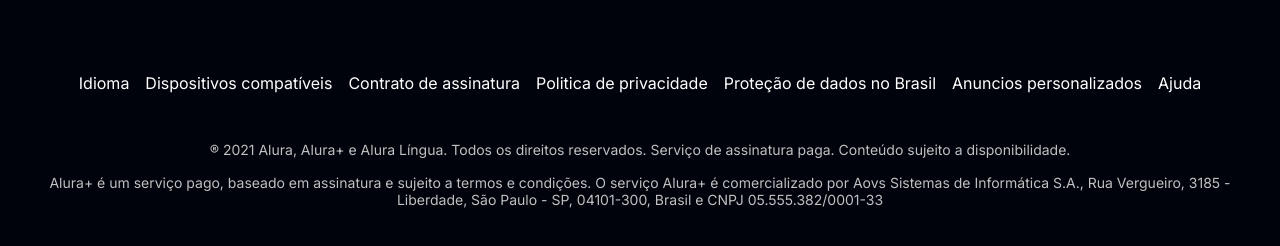
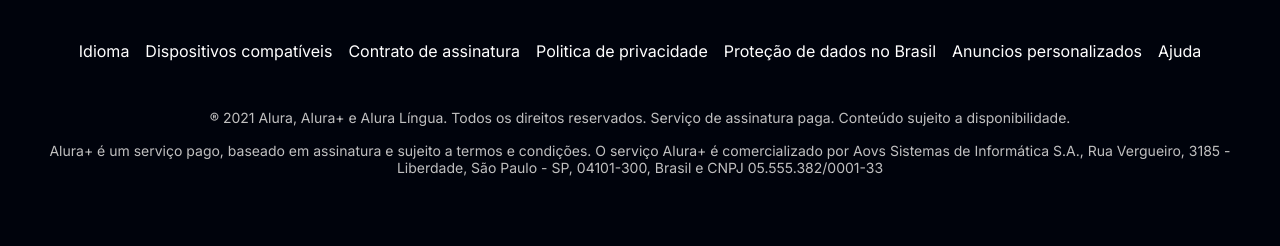
Before and after one commit to IndioOG/alura-plus, a plain HTML site: page index.html in a window 1280 px wide. Shown: the part 3773-4019 px from the top of the page. Drawn offline with Linux system fonts and the light colour scheme.

Commit message:
att no css

```diff
--- a/style/style.css
+++ b/style/style.css
@@ -137,7 +137,7 @@
     display: flex;
     justify-content: center;
     list-style-type: none;
-    margin-top: 4.5rem;
+    margin-top: 2.5rem;
     gap: 16px;
 }
 
```
